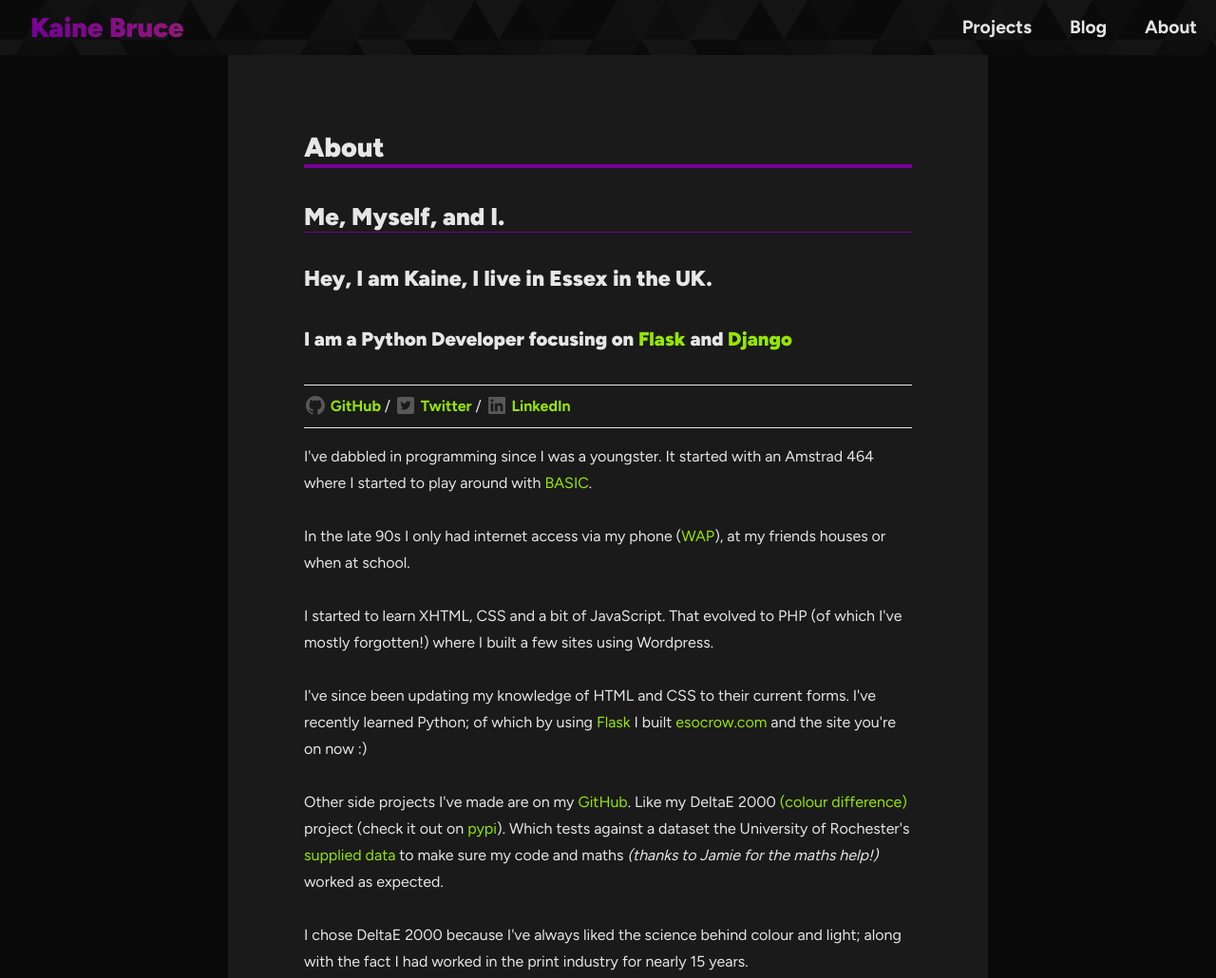
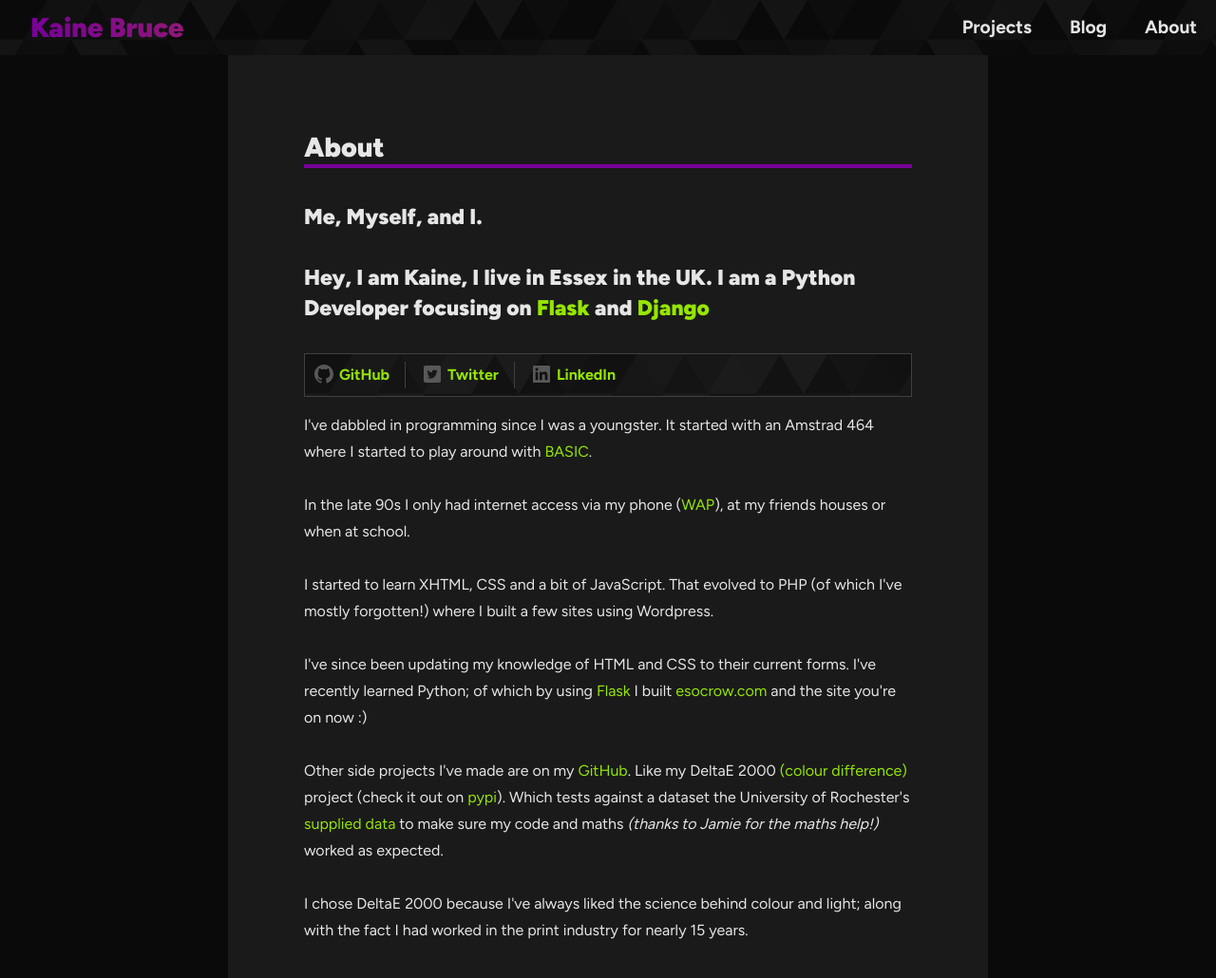
Before and after one commit to kaineyb/kainey_co_uk-v2, an Astro site: page /about in a window 1280 px wide. Shown: the top 1030 px of the page at 95% size. Built offline with nearby package versions, Linux system fonts and the light colour scheme; Astro itself is replaced by a stand-in of ours.

Commit message:
update: about

```diff
--- a/src/components/about/LinkTree.astro
+++ b/src/components/about/LinkTree.astro
@@ -6,21 +6,21 @@ const { links } = Astro.props;
   {
     links.map((link: { link: string; img: string; label: string }) => (
       <li>
-        <a href={link.link}>
-          <img src={link.img} class="link-tree__icon" />
-          {link.label}
-        </a>
+        <img src={link.img} class="link-tree__icon" />
+        <a href={link.link}>{link.label}</a>
       </li>
     ))
   }
 </ul>
 <style>
-  ul.link-tree {
-    border-top: 0.1rem solid var(--color-headings);
-    border-bottom: 0.1rem solid var(--color-headings);
-    padding: 0.5rem 0 0.5rem 0;
-    padding-left: 0;
+  .link-tree {
+    background-color: var(--color-black-mid-plus);
+    background-image: var(--svg-tri-bg);
+    border: 0.1rem solid var(--color-black-lighter);
+    padding: 0.5rem;
     list-style: none;
+    display: flex;
+    flex-direction: column;
   }
 
   .link-tree a {
@@ -28,27 +28,29 @@ const { links } = Astro.props;
     text-decoration: none;
   }
 
+  .link-tree a:hover {
+    /* color: var(--color-secondary); */
+    text-decoration: underline;
+  }
+
   .link-tree__icon {
     width: 24px;
     margin-bottom: -6px;
   }
 
-  .link-tree a:hover .link-tree__icon {
-    /* filter: saturate(0%); */
-    /* filter: saturate(100%); */
-  }
-
   @media screen and (min-width: 576px) {
-    .link-tree li {
-      display: inline;
+    .link-tree {
+      flex-direction: row;
+      gap: 1rem;
     }
 
-    .link-tree li::after {
-      content: " / ";
+    li {
+      border-right: 1px solid var(--color-black-lighter);
+      padding-right: 1rem;
     }
 
-    .link-tree li:last-of-type:after {
-      content: "";
+    li:last-of-type {
+      border: 0;
     }
   }
 </style>
--- a/src/pages/about.mdx
+++ b/src/pages/about.mdx
@@ -2,9 +2,6 @@
 title: About
 layout: "../layouts/Single.astro"
 
-h1: "About"
-h2: "Me, Myself, and I."
-h3: Hey, I am Kaine, I live in Essex in the UK. I am a Python Developer focusing on [Flask](https://flask.palletsprojects.com/) and [Django](https://www.djangoproject.com/)
 linkTree:
   [
     {
@@ -27,13 +24,11 @@ linkTree:
 
 import LinkTree from "../components/about/LinkTree.astro";
 
-# {frontmatter.title}
+# About
 
-## {frontmatter.h2}
+### Me, Myself, and I.
 
-### Hey, I am Kaine, I live in Essex in the UK.
-
-#### I am a Python Developer focusing on [Flask](https://flask.palletsprojects.com/) and [Django](https://www.djangoproject.com/)
+### Hey, I am Kaine, I live in Essex in the UK. I am a Python Developer focusing on [Flask](https://flask.palletsprojects.com/) and [Django](https://www.djangoproject.com/)
 
 <LinkTree links={frontmatter.linkTree} />
 
```
